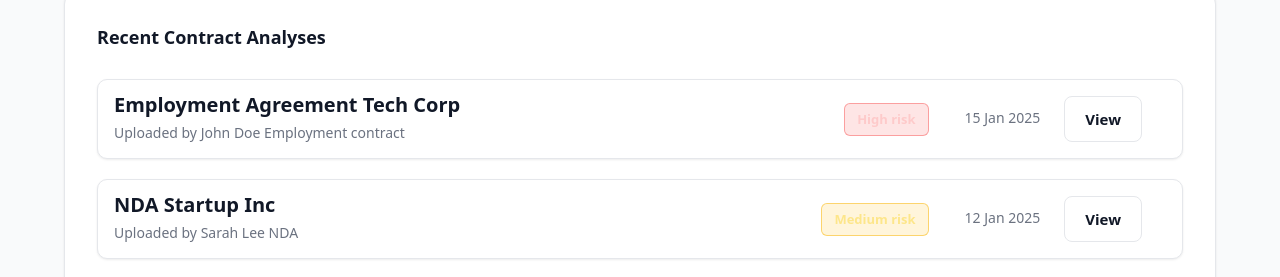
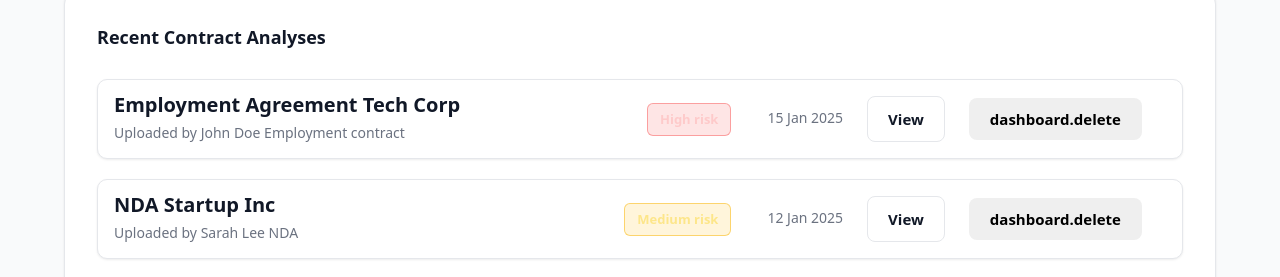
Before and after one commit to tombomeke-ehb/Contract-Companion, a Vue app in the folder frontend/: page /dashboard in a window 1280 px wide. Shown: the part 523-800 px from the top of the page. Built offline with nearby package versions, Linux system fonts and the light colour scheme; no server answers.

Commit message:
Add delete contract button to dashboard
Introduces a delete button for each contract on the dashboard. When clicked, it prompts for confirmation and deletes the contract via the API, updating the UI accordingly.

```diff
--- a/frontend/src/pages/Dashboard.vue
+++ b/frontend/src/pages/Dashboard.vue
@@ -82,6 +82,9 @@
             >
               {{ $t('dashboard.view') }}
             </RouterLink>
+            <button class="btn btn-danger" style="margin-left:0.5rem;" @click.stop="handleDelete(report.id)">
+              {{ $t('dashboard.delete') || 'Delete' }}
+            </button>
           </div>
         </li>
       </transition-group>
@@ -96,7 +99,7 @@
 import { ref, computed, onMounted } from 'vue'
 import { RouterLink, useRouter } from 'vue-router'
 import { useUserStore } from '../stores/userStore'
-import { getContracts as fetchContracts } from '../api/contracts'
+import { getContracts as fetchContracts, deleteContract } from '../api/contracts'
 
 const reports = ref([
   {
@@ -185,4 +188,14 @@ const router = useRouter()
 function goToReport(id) {
   router.push({ name: 'report-detail', params: { id } })
 }
+
+function handleDelete(reportId) {
+  if (confirm('Are you sure you want to delete this contract?')) {
+    deleteContract(reportId)
+      .then(() => {
+        reports.value = reports.value.filter(r => r.id !== reportId)
+      })
+      .catch(() => alert('Failed to delete contract.'))
+  }
+}
 </script>
```
